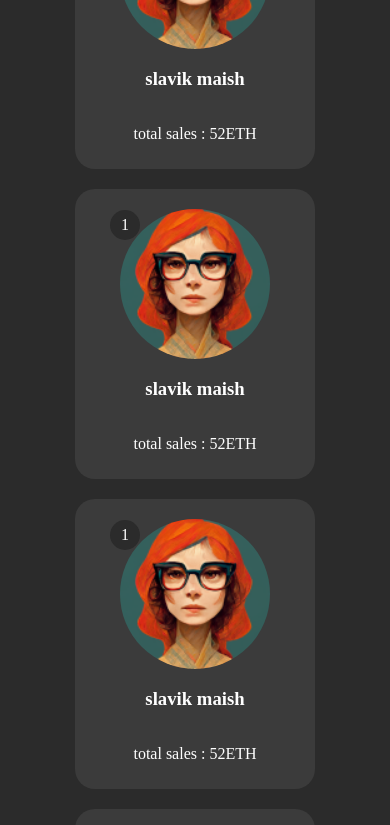
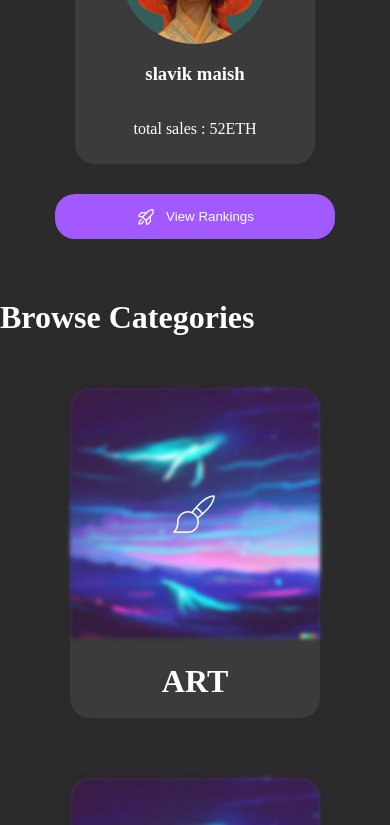
Before and after one commit to 3alehi/nft-market-palace, a Next.js app in the folder nft-market-place/: page / in a window 390 px wide. Shown: the part 2384-3209 px from the top of the page. Built offline with nearby package versions, Linux system fonts and the light colour scheme.

Commit message:
fix bug and change btn mobile

```diff
--- a/nft-market-place/src/app/creators/Creators.jsx
+++ b/nft-market-place/src/app/creators/Creators.jsx
@@ -10,6 +10,7 @@ export default function Creators() {
         <p>Checkout Top Rated Creators on the NFT Marketplace</p>
         </div>
         <div className={style.btn_div}>
+
           <button className={style.btn_creator}> <img className={style.img_creator} src="./img/Icon/RocketLaunch (2).png" alt="" />View Rankings</button>
         </div>
       </div>
@@ -17,15 +18,11 @@ export default function Creators() {
       <CreatorsBox />
       <CreatorsBox />
       <CreatorsBox />
-      <CreatorsBox />
-      <CreatorsBox />
-      <CreatorsBox />
-      <CreatorsBox />
-      <CreatorsBox />
-      <CreatorsBox />
-      <CreatorsBox />
-      <CreatorsBox />
-      <CreatorsBox />
+
+      <div className={style.btn_div}>
+      <button className={style.btn_creator_mobile}> <img className={style.img_creator} src="./img/Icon/RocketLaunch (2).png" alt="" />View Rankings</button>
+
+      </div>
 
 
 
--- a/nft-market-place/src/app/creators/Creators.module.css
+++ b/nft-market-place/src/app/creators/Creators.module.css
@@ -34,6 +34,9 @@
     flex-wrap: wrap;
     justify-content: space-evenly;
 }
+.btn_creator_mobile{
+    display: none;
+}
 @media (max-width: 600px) {
     .top_creator
 {
@@ -41,9 +44,26 @@
 }
 .btn_div{
     width: 100%;
+    display: flex;
+    margin: 20px;
+    justify-content: center;
 }
   .btn_creator{
-    width: 100%;
+    /* width: 100%; */
+    display: none;
+  }
+  .btn_creator_mobile{
+    width: 80%;
+    height: 45px;
+    background-color: #A259FF;
+    border: none;
+    border-radius: 20px;
+    color: white;
+    cursor: pointer;
+    text-align: center;
+    align-items: center;
+    display: flex;
+    justify-content: center;
   }
 
        }
```
